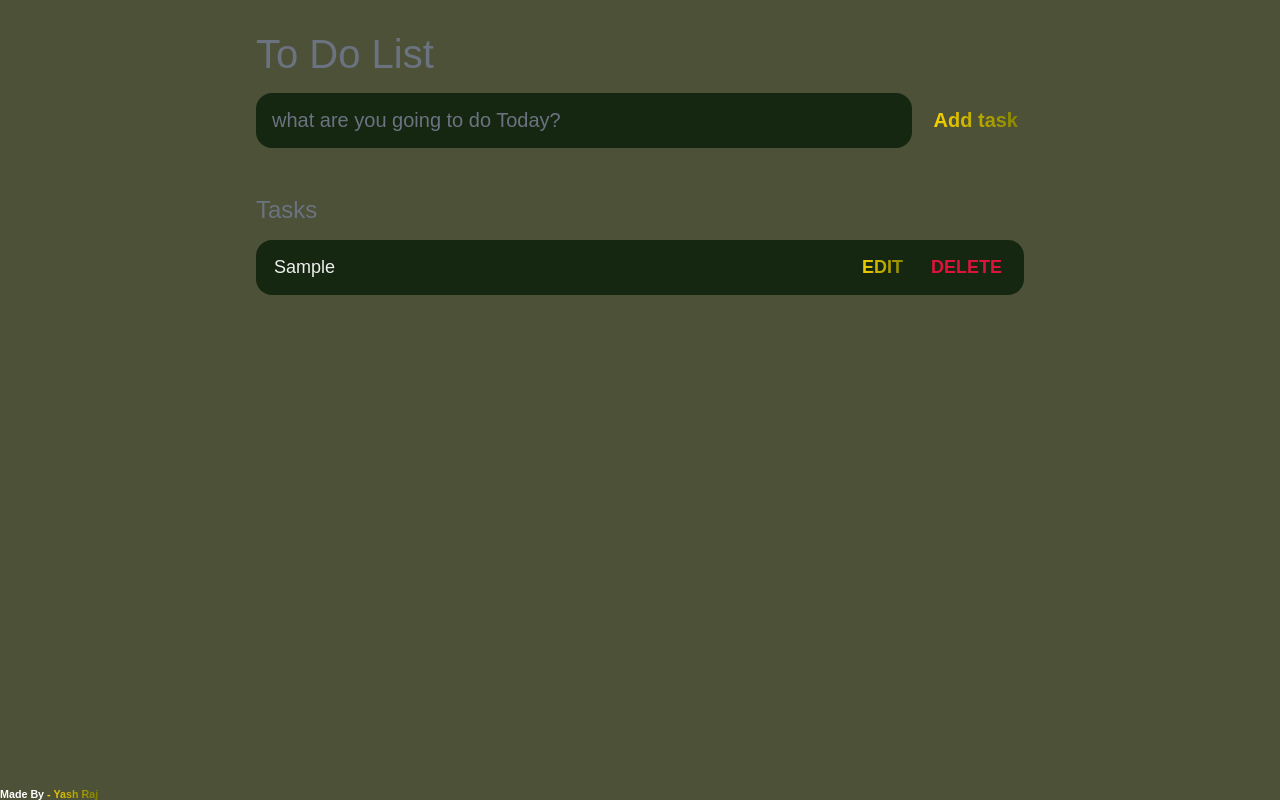
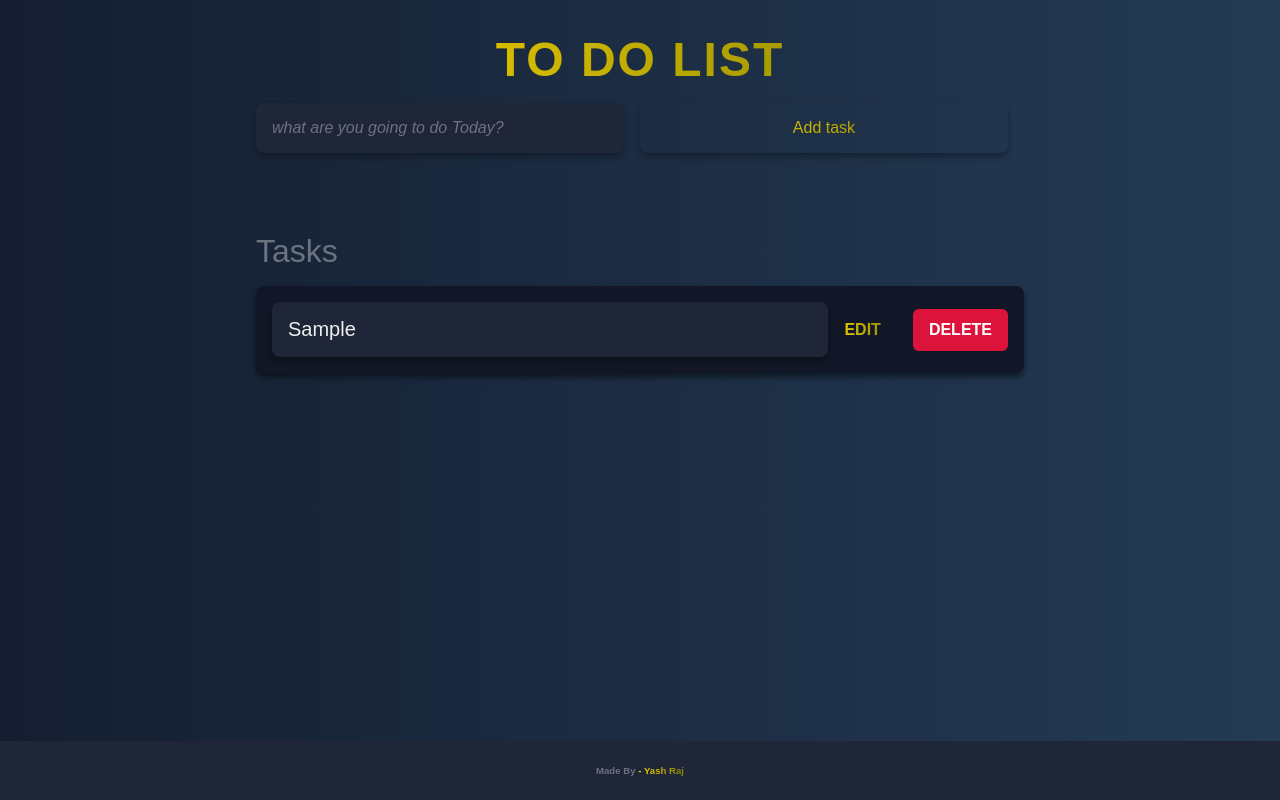
Before and after one commit to Yash12221914/To-do-list, a plain HTML site: page index.html in a window 1280 px wide. Both pictures are taken after typing "Sample" into the empty fields and a click on the input "Add task". Drawn offline with Linux system fonts and the light colour scheme.

Commit message:
Update main.css
Added new standard colors to be more eye efficient

```diff
--- a/main.css
+++ b/main.css
@@ -1,26 +1,27 @@
-:root{
-    --dark:#4d5137;
-    --darker: #1f372a;
-    --darkest: #152711;
+:root {
+    --dark: #373e51;
+    --darker: #1f2637;
+    --darkest: #111727;
     --grey: #6b7280;
     --light: #EEE;
     --gold: #ffd700;
     --olive: #808000;
+    --gradient-primary: linear-gradient(to right, #141e30, #243b55);
+    --gradient-gold-olive: linear-gradient(to right, var(--gold), var(--olive));
 }
 
 * {
     box-sizing: border-box;
     margin: 0;
-    font-family: 'Fira sans',sans-serif;
-
+    font-family: 'Poppins', sans-serif;
 }
 
-body{
+body {
     display: flex;
     flex-direction: column;
     min-height: 100vh;
-    background:var(--dark);
-    color: white;
+    background: var(--gradient-primary);
+    color: var(--light);
 }
 
 header {
@@ -28,129 +29,158 @@ header {
     max-width: 800px;
     width: 100%;
     margin: 0 auto;
+    text-align: center;
 }
 
-header h1{
-    font-size: 2.5rem;
-    font-weight: 300;
+header h1 {
+    font-size: 3rem;
+    font-weight: 600;
+    color: var(--gold);
+    text-transform: uppercase;
+    letter-spacing: 2px;
+    background: var(--gradient-gold-olive);
+    -webkit-background-clip: text;
+    -webkit-text-fill-color: transparent;
+    margin-bottom: 1rem;
+}
+
+header p {
+    font-size: 1.2rem;
+    color: var(--grey);
+    margin-bottom: 2rem;
+}
+
+#new-task-form {
+    display: flex;
+    justify-content: center;
+    align-items: center;
+    margin-bottom: 2rem;
+}
+
+input {
+    flex: 1 1 0%;
+    border: none;
+    outline: none;
+    padding: 1rem;
+    border-radius: 8px;
+    background-color: var(--darker);
+    color: var(--light);
+    font-size: 1rem;
+    margin-right: 1rem;
+    box-shadow: 0 4px 6px rgba(0, 0, 0, 0.3);
+}
+
+input::placeholder {
+    color: var(--grey);
+    font-style: italic;
+}
+
+button {
+    padding: 12px 16px;
+    border: none;
+    border-radius: 8px;
+    font-size: 1rem;
+    font-weight: 700;
+    cursor: pointer;
+    transition: transform 0.3s ease, opacity 0.3s ease;
+    color: #fff;
+    text-transform: uppercase;
+}
+
+button:hover {
+    transform: scale(1.05);
+    opacity: 0.9;
+}
+
+#new-task-submit {
+    background: var(--gradient-gold-olive);
+    -webkit-background-clip: text;
+    -webkit-text-fill-color: transparent;
+    cursor: pointer;
+}
+
+main {
+    flex: 1 1 0%;
+    max-width: 800px;
+    width: 100%;
+    margin: 0 auto;
+    padding: 1rem;
+}
+
+.task-list h2 {
+    font-size: 2rem;
+    font-weight: 400;
     color: var(--grey);
     margin-bottom: 1rem;
 }
 
-#new-task-form {
+.task {
+    background-color: var(--darkest);
+    padding: 1rem;
+    margin: 1rem 0;
+    border-radius: 8px;
+    box-shadow: 0 4px 6px rgba(0, 0, 0, 0.5);
     display: flex;
+    justify-content: space-between;
+    align-items: center;
 }
 
-input, button {
-    appearance: none;
-    border: none;
-    outline: none;
-    background:none;
+.task .content {
+    flex: 1;
 }
 
-#new-task-input{
-    flex:1 1 0%;
-    background-color: var(--darkest);
-    padding: 1rem;
-    border-radius: 1rem;
-    margin-right: 1rem;
+.task .content .text {
     color: var(--light);
     font-size: 1.25rem;
+    transition: color 0.3s;
+    width: 100%;
+    display: block;
 }
 
-#new-task-input::placeholder {
-    color: var(--grey);
+.task .content .text:not(:read-only) {
+    color: var(--gold);
 }
 
-#new-task-submit{
-    color: var(--gold);
-    font-size: 1.25rem;
-    font-weight: 700;
-    background-image: linear-gradient(to right,var(--gold),var(--olive));
+.task .actions {
+    display: flex;
+    gap: 1rem;
+}
+
+.task .actions .edit {
+    background: var(--gradient-gold-olive);
     -webkit-background-clip: text;
     -webkit-text-fill-color: transparent;
     cursor: pointer;
-    transition: 0.4s;
 }
 
-#new-task-submit:hover{
+.task .actions .delete {
+    background-color: crimson;
+    color: white;
+    cursor: pointer;
+    padding: 0.5rem 1rem;
+    border-radius: 6px;
+    font-weight: 700;
+}
+
+.task .actions .delete:hover {
     opacity: 0.8;
 }
-#new-task-submit:active{
-    opacity: 0.6;
+
+footer {
+    text-align: center;
+    padding: 1.5rem;
+    color: var(--grey);
+    font-size: 0.9rem;
+    background-color: var(--darker);
+    margin-top: 1rem;
+    display: flex;
+    justify-content: center;
+    align-items: center;
+    gap: 1rem;
 }
 
-main{
-    flex: 1 1 0%;
-    max-width: 800px;
-    width: 100%;
-    margin: 0 auto;
-}
-
-.task-list {
-    padding: 1rem;
-}
-.task-list h2{
-    font-size: 1.5rem;
-    font-weight: 300;
-    color: var(--grey);
-    margin-bottom: 1rem;
-}
-#tasks .task {
-    display: flex;
-    justify-content: space-between;
-    background-color: var(--darkest);
-    padding: 1rem;
-    border-radius: 1rem;
-    margin-bottom: 1rem;
-}
-
-#tasks .task .content{
-    flex: 1 1 0%;
-}
-
-#tasks .task .content .text{
-    color: var(--light);
-    font-size: 1.125rem;
-    width: 100%;
-    display: block;
-    transition: 0.4s;
-}
-#tasks .task .content .text:not(:read-only){
-    color: var(--gold);
-}
-
-#tasks .task .actions {
-    display: flex;
-    margin: 0 -0.5rem;
-}
-.task .actions button {
-    cursor: pointer;
-    margin: 0 0.5rem;
-    font-size: 1.125rem;
-    font-weight: 700;
-    text-transform: uppercase;
-    transition: 0.4s;
-}
-
-.task .actions button:hover{
-    opacity: 0.8;
-}
-.task .actions button:active{
-    opacity: 0.6;
-}
-
-.task .actions .edit {
-    background-image: linear-gradient(to right,var(--gold),var(--olive));
+footer span {
+    background: var(--gradient-gold-olive);
     -webkit-background-clip: text;
     -webkit-text-fill-color: transparent;
 }
-.task .actions .delete {
-    color: crimson;
-}
-
-h6 span{
-    background-image: linear-gradient(to right,var(--gold),var(--olive));
-    -webkit-background-clip: text;
-    -webkit-text-fill-color: transparent;
-}
```
